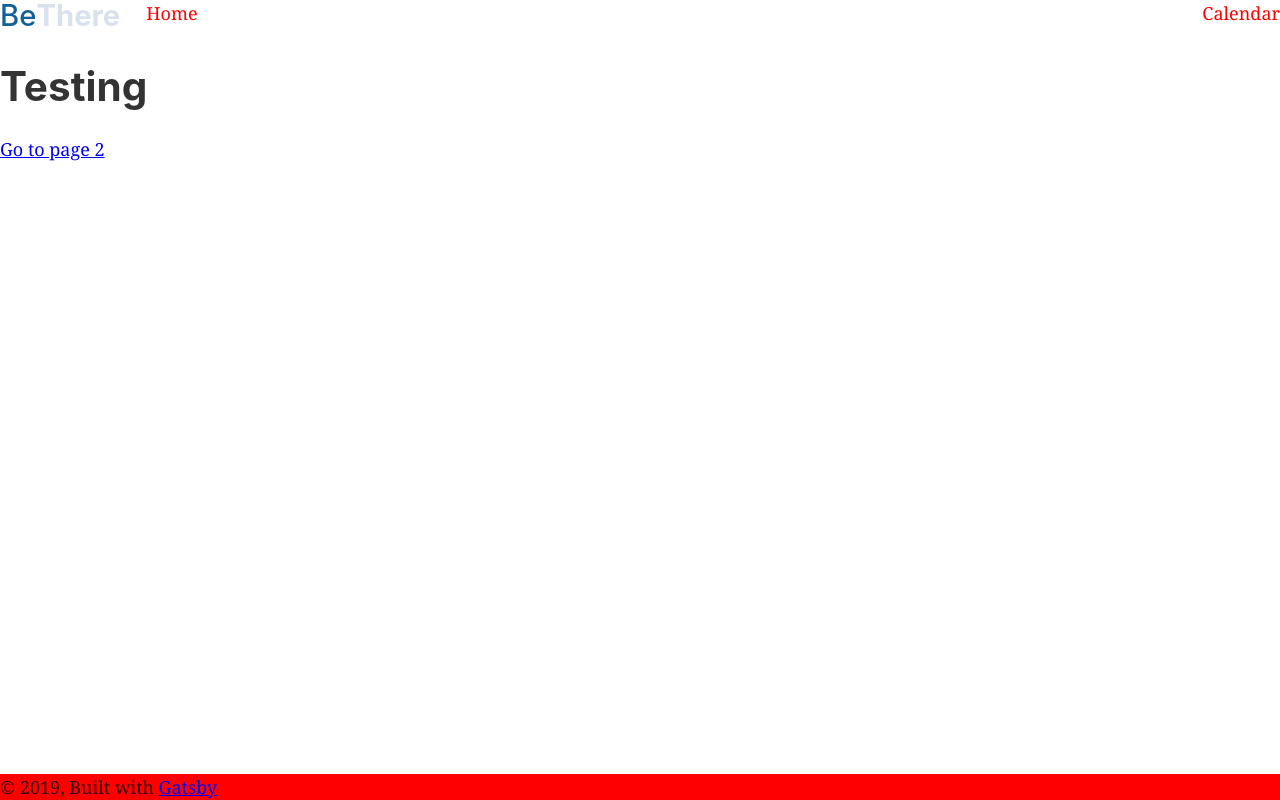
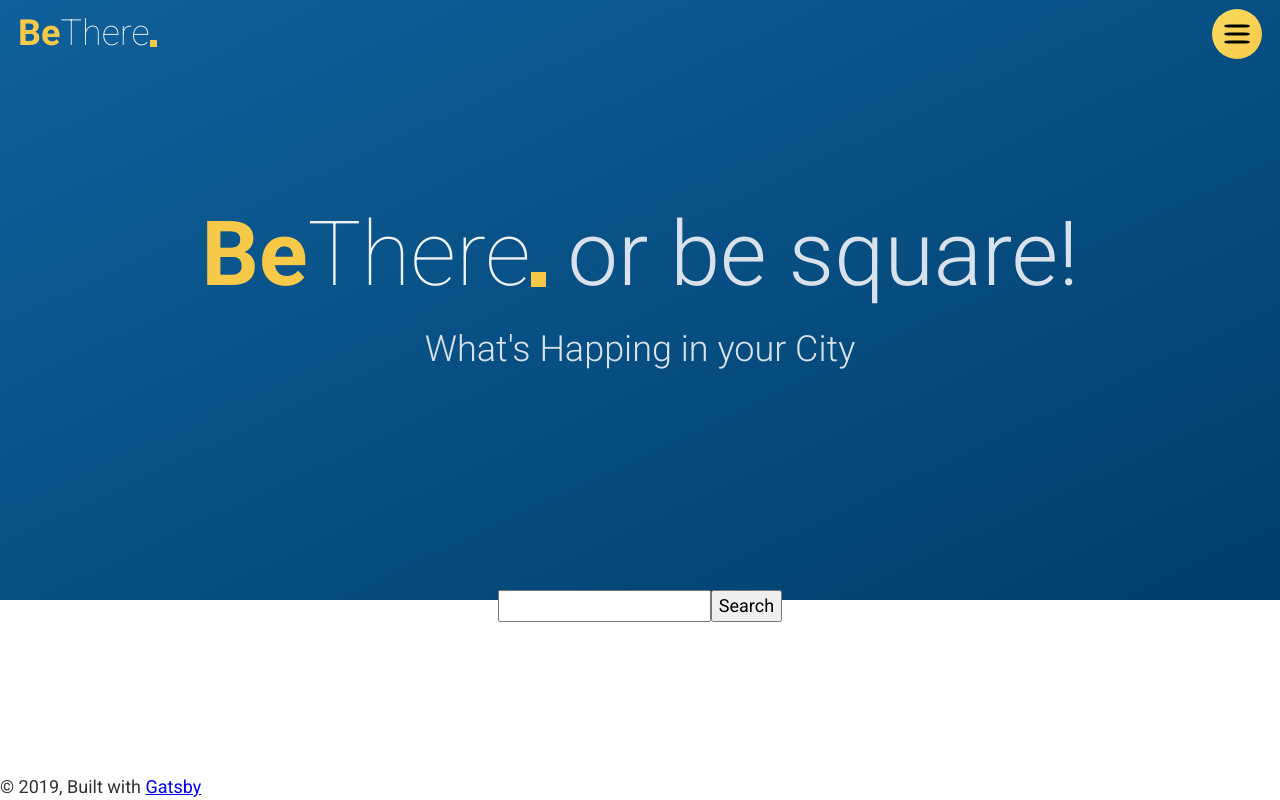
Before and after one commit to MatheoDodi/BeThere, a Gatsby site: page / in a window 1280 px wide. Built offline with nearby package versions, Linux system fonts and the light colour scheme; Gatsby itself is replaced by a stand-in of ours.

Commit message:
type: feat - Created new search.js, hero.js components - Finished styling of the header.js and hero.js component

```diff
--- a/src/components/header.js
+++ b/src/components/header.js
@@ -5,39 +5,81 @@ const Header = ({ siteTitle }) => (
   <Navbar>
     <NavLogo>
       <span>Be</span>There
+      <div className="square" />
     </NavLogo>
-    <NavbarList>
-      <li>Home</li>
-      <li>Calendar</li>
-    </NavbarList>
+    <NavbarListIcon>
+      <span> </span>
+    </NavbarListIcon>
   </Navbar>
 )
 
 const Navbar = styled.nav`
+  position: fixed;
+  padding: 0.5rem 1rem;
   width: 100%;
   background: transparent;
   color: red;
   display: flex;
+  align-items: center;
 `
 
 const NavLogo = styled.h2`
-  color: #d9e2ec;
+  position: relative;
+  font-size: 2rem;
+  color: #f0f4f8;
   margin-right: auto;
-  font-weight: 700;
+  font-weight: 200;
+  margin: 0;
   span {
-    color: #0f609b;
-    font-weight: 500;
+    color: #f7c948;
+    font-weight: 700;
+  }
+  .square {
+    display: inline-block;
+    height: 7px;
+    width: 7px;
+    background: #f7c948;
+    transform: translateY(2px);
   }
 `
 
-const NavbarList = styled.ul`
-  width: 100%;
-  display: flex;
-  justify-content: space-between;
-  list-style: none;
-  padding: 0;
+const NavbarListIcon = styled.div`
+  background: linear-gradient(to right bottom, #fadb5f, #f7c948);
+  width: 50px;
+  height: 50px;
+  border-radius: 50%;
+  margin-left: auto;
+  position: relative;
 
-  li {
+  span {
+    border-radius: 25%;
+    display: block;
+    width: 25px;
+    height: 3px;
+    background-color: black;
+    position: absolute;
+    top: 50%;
+    left: 50%;
+    transform: translate(-50%, -50%);
+
+    &::after,
+    &::before {
+      content: '';
+      border-radius: 25%;
+      height: 3px;
+      width: 25px;
+      display: block;
+      position: absolute;
+      background-color: black;
+    }
+
+    &::after {
+      top: 8px;
+    }
+
+    &::before {
+      top: -8px;
+    }
   }
 `
 
--- /dev/null
+++ b/src/components/hero.js
@@ -0,0 +1,64 @@
+import React from 'react'
+import styled from 'styled-components'
+
+const Hero = props => (
+  <HeroContainer>
+    <div>
+      <h1>
+        <Logo>
+          <span>Be</span>There
+          <div className="square" />
+        </Logo>{' '}
+        or be square!
+      </h1>
+      <h3>What's Happing in your City</h3>
+    </div>
+  </HeroContainer>
+)
+
+export default Hero
+
+const HeroContainer = styled.div`
+  height: 75vh;
+  width: 100%;
+  background: linear-gradient(to right bottom, #0f609b, #003e6b);
+  display: flex;
+  align-items: center;
+  justify-content: center;
+  div {
+    h1 {
+      font-size: 5rem;
+      font-weight: 300;
+      color: #d9e2ec;
+      font-family: Roboto;
+    }
+    h3 {
+      font-family: Roboto;
+      color: #d9e2ec;
+      font-weight: 300;
+      text-align: center;
+      font-size: 2rem;
+    }
+  }
+`
+
+const Logo = styled.span`
+  display: inline-block;
+  position: relative;
+  font-size: 5rem;
+  color: #f0f4f8;
+  margin-right: auto;
+  font-weight: 200;
+  margin: 0;
+  span {
+    color: #f7c948;
+    font-weight: 700;
+  }
+  .square {
+    display: inline-block;
+    height: 15px;
+    width: 15px;
+    background: #f7c948;
+    transform: translateY(2px);
+  }
+`
--- a/src/components/layout.css
+++ b/src/components/layout.css
@@ -2,6 +2,7 @@
 
 html {
   font-family: 'Roboto', sans-serif;
+  font-size: 62.5%;
   -ms-text-size-adjust: 100%;
   -webkit-text-size-adjust: 100%;
   min-height: 100vh;
@@ -69,8 +70,7 @@ dfn {
   font-style: italic;
 }
 h1 {
-  font-family: 'Proxima Nova';
-  font-size: 2em;
+  font-size: 3em;
   margin: 0.67em 0;
 }
 mark {
@@ -239,8 +239,6 @@ h1 {
   padding-top: 0;
   margin-bottom: 1.45rem;
   color: inherit;
-  font-family: -apple-system, BlinkMacSystemFont, Segoe UI, Roboto, Oxygen,
-    Ubuntu, Cantarell, Fira Sans, Droid Sans, Helvetica Neue, sans-serif;
   font-weight: bold;
   text-rendering: optimizeLegibility;
   font-size: 2.25rem;
@@ -256,8 +254,6 @@ h2 {
   padding-top: 0;
   margin-bottom: 1.45rem;
   color: inherit;
-  font-family: -apple-system, BlinkMacSystemFont, Segoe UI, Roboto, Oxygen,
-    Ubuntu, Cantarell, Fira Sans, Droid Sans, Helvetica Neue, sans-serif;
   font-weight: bold;
   text-rendering: optimizeLegibility;
   font-size: 1.62671rem;
@@ -273,8 +269,6 @@ h3 {
   padding-top: 0;
   margin-bottom: 1.45rem;
   color: inherit;
-  font-family: -apple-system, BlinkMacSystemFont, Segoe UI, Roboto, Oxygen,
-    Ubuntu, Cantarell, Fira Sans, Droid Sans, Helvetica Neue, sans-serif;
   font-weight: bold;
   text-rendering: optimizeLegibility;
   font-size: 1.38316rem;
@@ -290,8 +284,6 @@ h4 {
   padding-top: 0;
   margin-bottom: 1.45rem;
   color: inherit;
-  font-family: -apple-system, BlinkMacSystemFont, Segoe UI, Roboto, Oxygen,
-    Ubuntu, Cantarell, Fira Sans, Droid Sans, Helvetica Neue, sans-serif;
   font-weight: bold;
   text-rendering: optimizeLegibility;
   font-size: 1rem;
@@ -307,8 +299,6 @@ h5 {
   padding-top: 0;
   margin-bottom: 1.45rem;
   color: inherit;
-  font-family: -apple-system, BlinkMacSystemFont, Segoe UI, Roboto, Oxygen,
-    Ubuntu, Cantarell, Fira Sans, Droid Sans, Helvetica Neue, sans-serif;
   font-weight: bold;
   text-rendering: optimizeLegibility;
   font-size: 0.85028rem;
@@ -324,8 +314,6 @@ h6 {
   padding-top: 0;
   margin-bottom: 1.45rem;
   color: inherit;
-  font-family: -apple-system, BlinkMacSystemFont, Segoe UI, Roboto, Oxygen,
-    Ubuntu, Cantarell, Fira Sans, Droid Sans, Helvetica Neue, sans-serif;
   font-weight: bold;
   text-rendering: optimizeLegibility;
   font-size: 0.78405rem;
@@ -629,3 +617,8 @@ pre tt:after {
     font-size: 100%;
   }
 }
+
+html,
+body {
+  font-family: Roboto;
+}
--- a/src/components/layout.js
+++ b/src/components/layout.js
@@ -22,7 +22,7 @@ const Layout = ({ children }) => (
       >
         <Header siteTitle={data.site.siteMetadata.title} />
         {children}
-        <footer style={{ backgroundColor: 'red', marginTop: 'auto' }}>
+        <footer style={{ marginTop: 'auto' }}>
           © {new Date().getFullYear()}, Built with
           {` `}
           <a href="https://www.gatsbyjs.org">Gatsby</a>
--- /dev/null
+++ b/src/components/search.js
@@ -0,0 +1,22 @@
+import React, { Component } from 'react'
+import styled from 'styled-components'
+
+class Search extends Component {
+  render() {
+    return (
+      <Form>
+        <input type="text" />
+        <button>Search</button>
+      </Form>
+    )
+  }
+}
+
+const Form = styled.form`
+  margin: 0 auto;
+  position: relative;
+  z-index: 10;
+  top: -10px;
+`
+
+export default Search
--- a/src/pages/index.js
+++ b/src/pages/index.js
@@ -4,6 +4,8 @@ import axios from 'axios'
 
 import Layout from '../components/layout'
 import SEO from '../components/seo'
+import Hero from '../components/hero'
+import Search from '../components/search'
 
 class IndexPage extends React.Component {
   componentDidMount() {}
@@ -12,8 +14,8 @@ class IndexPage extends React.Component {
     return (
       <Layout>
         <SEO title="Home" keywords={[`gatsby`, `application`, `react`]} />
-        <h1>Testing</h1>
-        <Link to="/page-2/">Go to page 2</Link>
+        <Hero />
+        <Search />
       </Layout>
     )
   }
```
